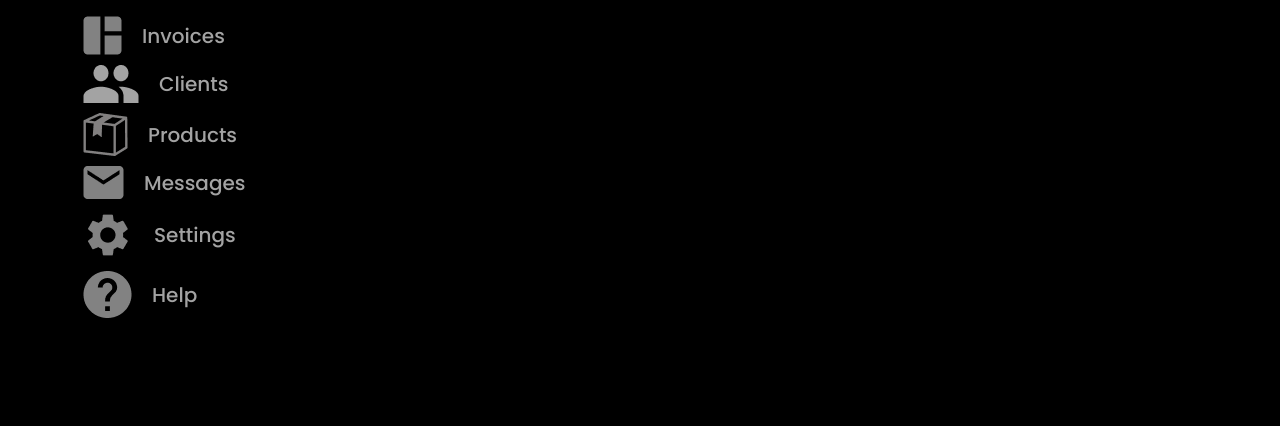
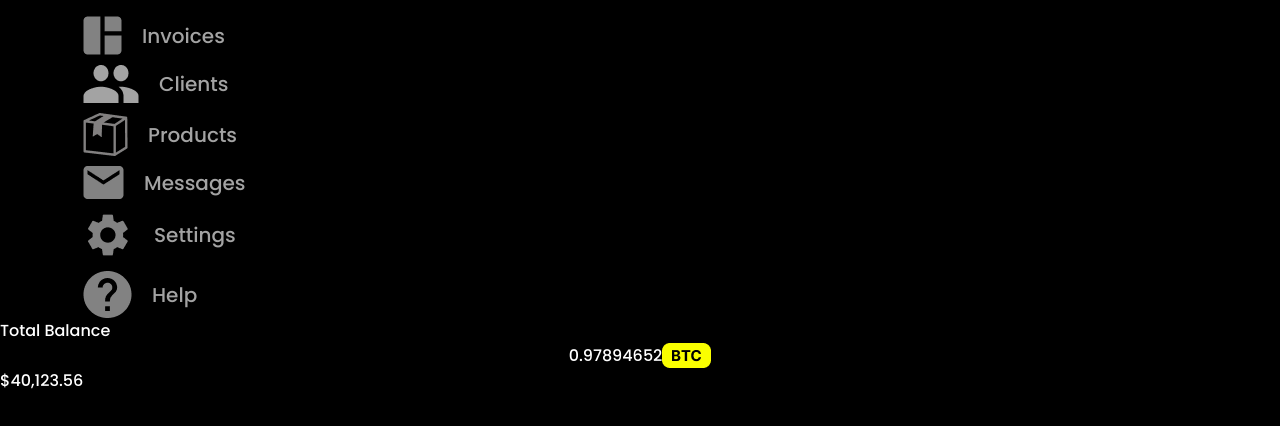
Before and after one commit to MortyOW/Int-gration-Maquette, a website: page index.html in a window 1280 px wide. Shown: the part 284-710 px from the top of the page. Drawn offline with Linux system fonts and the light colour scheme.

Commit message:
:white_check_mark: navbar done

```diff
--- a/index.html
+++ b/index.html
@@ -63,10 +63,15 @@
 
     <section class="middle-section">
         <section class="middle-1">
-            <div>
-
+            <div class="balance">
+                <p>Total Balance</p>
+                <div class="btc">
+                    <p>0.97894652</p>
+                    <img src="assets/bitcoin.png" alt="">
+                </div>
+                <p>$40,123.56</p>
             </div>
-            <div>
+            <div clas="middle-options">
 
             </div>
         </section>
--- a/style/style.scss
+++ b/style/style.scss
@@ -104,3 +104,18 @@ nav{
         }
     }
 }
+
+.middle-section{
+    color: white;
+    .middle-1{
+        .balance{
+            display: flex;
+            flex-direction: column;
+            .btc{
+                display: flex;
+                justify-content: center;
+                align-items: center;
+            }
+        }
+    }
+}
```
Also changed, not shown: assets/bitcoin.png (added), style/style.css, 1 other file.
